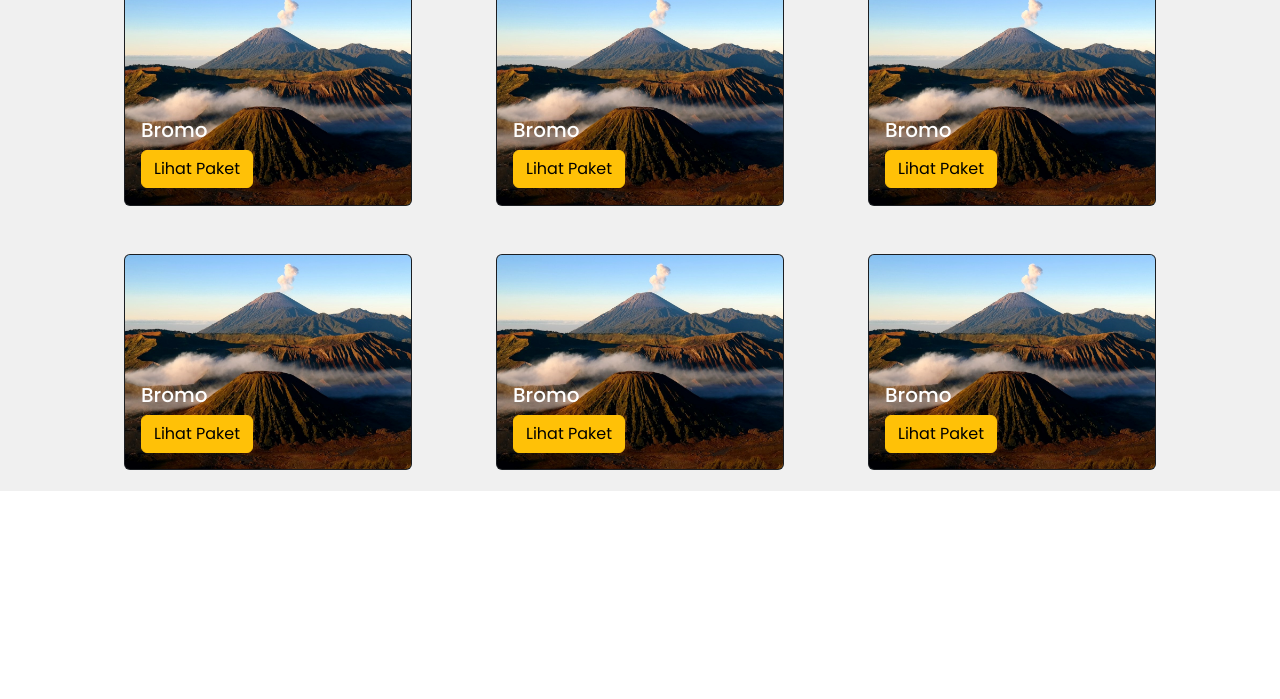
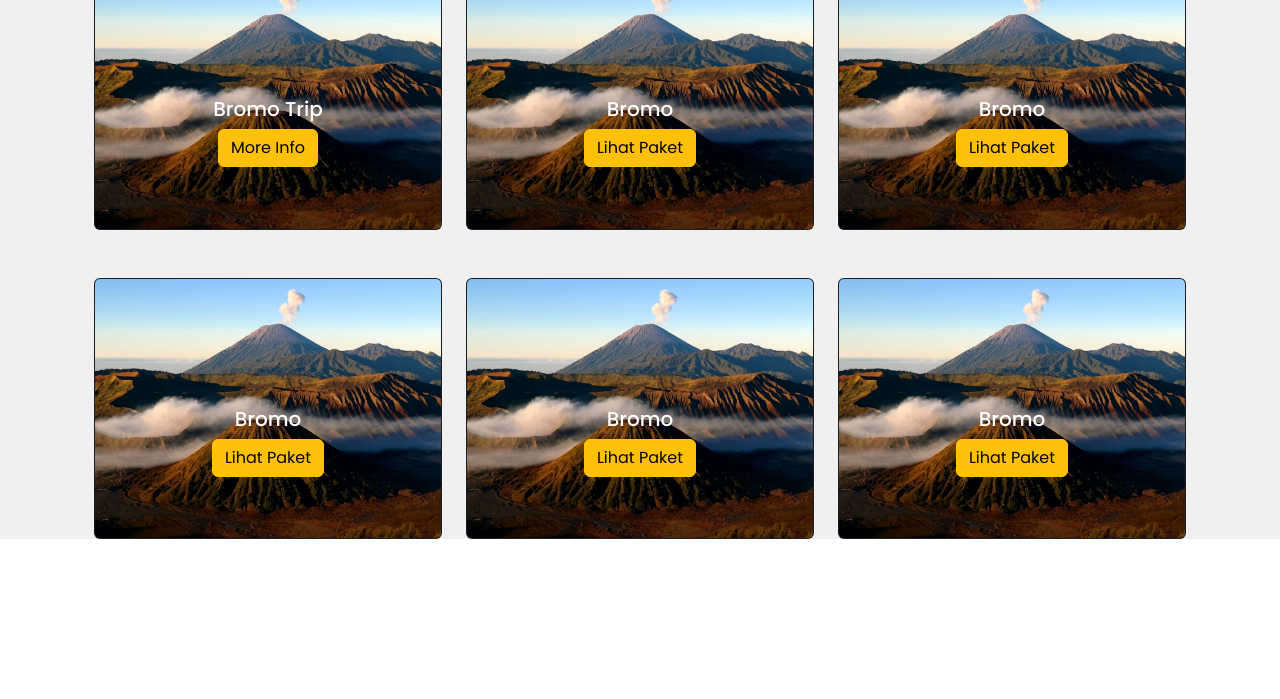
Before and after one commit to Xenopartyyy/IMK_PROJECT, a plain HTML site: page header.html in a window 1280 px wide. Shown: the part 618-1317 px from the top of the page. Before the commit the page ends 1269 px from the top, so only its background shows below. Drawn offline with nearby package versions, Linux system fonts and the light colour scheme; a script that the page names is missing.

Commit message:
ubahan minor

```diff
--- a/header.html
+++ b/header.html
@@ -64,7 +64,7 @@
       <div class="carousel-inner">
         <div class="carousel-item active">
           <img src="BGIMG/img1.jpg" class="d-block w-100" alt="..." />
-          <div class="carousel-caption d-none d-md-block">
+          <div class="carousel-caption d-none d-lg-block">
             <h5>First slide label</h5>
             <p>Some representative placeholder content for the first slide.</p>
             <div class="button">
@@ -74,7 +74,7 @@
         </div>
         <div class="carousel-item">
           <img src="BGIMG/img2.jpg" class="d-block w-100" alt="..." />
-          <div class="carousel-caption d-none d-md-block">
+          <div class="carousel-caption d-none d-lg-block">
             <h5>Second slide label</h5>
             <p>Some representative placeholder content for the second slide.</p>
             <div class="button">
@@ -113,13 +113,13 @@
                </div>
             </div>
             <div class="container align-content-center">
-               <div class="row row-cols-1 row-cols-md-3 g-4 mb-5">
+               <div class="row row-cols-1 row-cols-lg-3 g-4 mb-5">
                   <div class="col">
                      <div class="card text-bg-dark">
                         <img src="bromo/images-bromo/bromo1-4-3.jpg" class="card-img" alt="...">
                         <div class="card-img-overlay">
-                          <h5 class="card-title">Bromo</h5>
-                          <a class="btn btn-warning" href="bromo.html" role="button">Lihat Paket</a>
+                          <h5 class="card-title">Bromo Trip</h5>
+                          <a class="btn btn-warning" href="bromo.html" role="button">More Info</a>
                         </div>
                       </div>
                   </div>
@@ -142,7 +142,7 @@
                       </div>
                   </div>
                </div>
-               <div class="row row-cols-1 row-cols-md-3 g-4">
+               <div class="row row-cols-1 row-cols-lg-3 g-4">
                   <div class="col">
                      <div class="card text-bg-dark">
                         <img src="bromo/images-bromo/bromo1-4-3.jpg" class="card-img" alt="...">
@@ -172,80 +172,18 @@
                   </div>
                </div>
             </div>
+    </section>
 
+    <!--  -->
+    <section id="abous-us">
+      <div class="row">
+        <div class="col">
 
+        </div>
+      </div>
+    </section>
 
-            <!-- <div class="container">
-               <div class="row justify-content-center" data-aos="zoom-in-up" data-aos-offset="350"
-                  data-aos-duration="1000" data-aos-delay="100">
-                  <div class="col-md-4 mb-3">
-                     <div class="card" style="width: 18rem;">
-                        <img src="bromo/images-bromo/bromo3.jpg" class="card-img-top" alt="...">
-                        <div class="card-body">
-                           <h5 class="card-title">Bromo Mount</h5>
-                           <p class="card-text">Some quick example text to build on the card title and make up the bulk
-                              of the card's content.</p>
-                           <a href="bromo.html" class="btn btn-primary">Lihat ini</a>
-                        </div>
-                     </div>
-                  </div>
-                  <div class="col-md-4 mb-3" data-aos="zoom-in-up" data-aos-offset="350" data-aos-duration="1000"
-                     data-aos-delay="200">
-                     <div class="card" style="width: 18rem;">
-                        <img src="images/g-2.jpg" class="card-img-top" alt="...">
-                        <div class="card-body">
-                           <h5 class="card-title">Card title</h5>
-                           <p class="card-text">Some quick example text to build on the card title and make up the bulk
-                              of the card's content.</p>
-                           <a href="#" class="btn btn-primary">Go somewhere</a>
-                        </div>
-                     </div>
-                  </div>
-                  <div class="col-md-4 mb-3" data-aos="zoom-in-up" data-aos-offset="350" data-aos-duration="1000"
-                     data-aos-delay="300">
-                     <div class="card" style="width: 18rem;">
-                        <img src="images/g-4.jpg" class="card-img-top" alt="...">
-                        <div class="card-body">
-                           <h5 class="card-title">Card title</h5>
-                           <p class="card-text">Some quick example text to build on the card title and make up the bulk
-                              of the card's content.</p>
-                           <a href="#" class="btn btn-primary">Go somewhere</a>
-                        </div>
-                     </div>
-                  </div>
-               </div>
-            </div>
-      </section>
-      <section class="abo" id="abo"> -->
-         <!-- <div class="container">
-            <div class="row justify-content-center" data-aos="zoom-in-up" data-aos-offset="350" data-aos-duration="1000"
-               data-aos-delay="100">
-               <div class="col-md-4 mb-3">
-                  <div class="card" style="width: 18rem;">
-                     <img src="images/g-1.jpg" class="card-img-top" alt="...">
-                     <div class="card-body">
-                        <h5 class="card-title">Card title</h5>
-                        <p class="card-text">Some quick example text to build on the card title and make up the bulk of
-                           the card's content.</p>
-                        <a href="#" class="btn btn-primary">Go somewhere</a>
-                     </div>
-                  </div>
-               </div>
-               <div class="col-md-4 mb-3" data-aos="zoom-in-up" data-aos-offset="350" data-aos-duration="1000"
-                  data-aos-delay="200">
-                  <div class="card" style="width: 18rem;">
-                     <img src="images/g-2.jpg" class="card-img-top" alt="...">
-                     <div class="card-body">
-                        <h5 class="card-title">Card title</h5>
-                        <p class="card-text">Some quick example text to build on the card title and make up the bulk of
-                           the card's content.</p>
-                        <a href="#" class="btn btn-primary">Go somewhere</a>
-                     </div>
-                  </div>
-               </div>
-            </div>
-         </div> -->
-    </section>
+    <!--  -->
 
     <script src="index.js"></script>
     <!-- bs -->
--- a/style.css
+++ b/style.css
@@ -107,12 +107,12 @@ nav .menu-btn i {
   transform: scale(0);
 }
 /* responsive */
-@media screen and (max-width: 1024px) {
+@media screen and (max-width: 1280px) {
   nav ul {
     width: 50%;
   }
 }
-@media screen and (max-width: 820px) {
+@media screen and (max-width: 1105px) {
   .menu-toggle {
     display: flex;
   }
@@ -143,6 +143,39 @@ nav .menu-btn i {
   nav ul.slide {
     opacity: 1;
     transform: translateX(0);
+  }
+}
+@media screen and (min-width: 992px) {
+  #abo .card {
+    width: fit-content;
+  }
+  #abo .card-img-overlay {
+    margin-top: 24em;
+    text-align: center;
+  }
+}
+@media screen and (min-width: 768px) {
+  #abo .card {
+    width: fit-content;
+  }
+  #abo .card-img-overlay {
+    margin-top: 15em;
+    text-align: center;
+  }
+}
+@media screen and (min-width: 576px) {
+  #abo .card {
+    width: fit-content;
+  }
+  #abo .card-img-overlay {
+    margin-top: 15em;
+    text-align: center;
+  }
+}
+@media screen and (min-width: 0px) {
+  #abo .card-img-overlay {
+    margin-top: 7em;
+    text-align: center;
   }
 }
 /* end navbar */
@@ -221,9 +254,10 @@ nav .menu-btn i {
 .card {
   width: 18rem;
   margin: auto;
+  border: 0;
 }
 .card-img-overlay {
-  text-align: left;
+  text-align: center;
   margin-top: 7em;
 }
 .btn-info {
```
Also changed, not shown: images/travel1.png (added).
